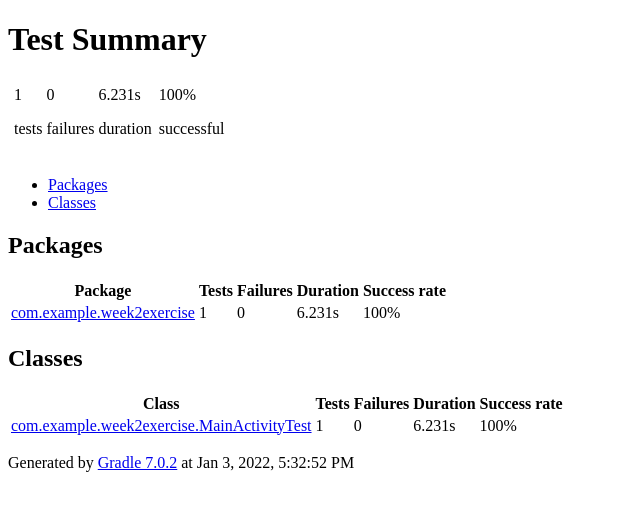
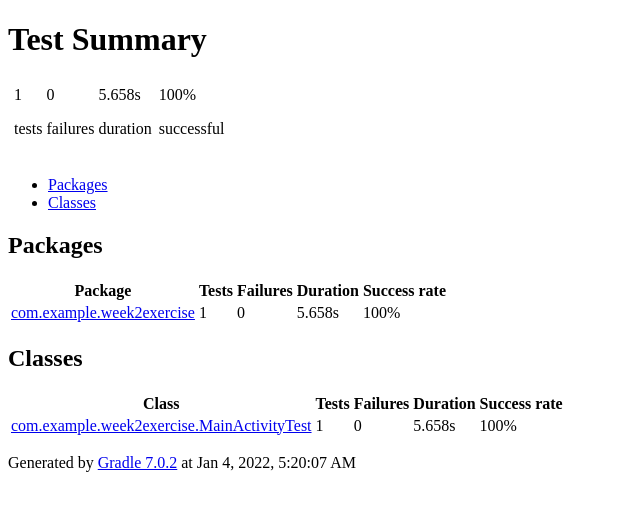
Before and after one commit to Linus-Tay/Capstone-Website, a plain HTML site: page unit-test.html in a window 1280 px wide. Shown: the full height of the page, 0-640 px from the left. Drawn offline with Linux system fonts and the light colour scheme.

Commit message:
Update from https://github.com/Capstone-Grading-Made-Simple/Weekly_Exercise-2/commit/099c03b261d856becc0d556011270cafee23c041

```diff
--- a/unit-test.html
+++ b/unit-test.html
@@ -31,7 +31,7 @@
 </td>
 <td>
 <div class="infoBox" id="duration">
-<div class="counter">6.231s</div>
+<div class="counter">5.658s</div>
 <p>duration</p>
 </div>
 </td>
@@ -76,7 +76,7 @@
 </td>
 <td>1</td>
 <td>0</td>
-<td>6.231s</td>
+<td>5.658s</td>
 <td class="success">100%</td>
 </tr>
 </tbody>
@@ -100,7 +100,7 @@
 <a href="com.example.week2exercise.MainActivityTest.html">com.example.week2exercise.MainActivityTest</a>
 <td>1</td>
 <td>0</td>
-<td>6.231s</td>
+<td>5.658s</td>
 <td class="success">100%</td>
 </tr>
 </tbody>
@@ -109,7 +109,7 @@
 </div>
 <div id="footer">
 <p>Generated by
-<a href="http://www.gradle.org">Gradle 7.0.2</a> at Jan 3, 2022, 5:32:52 PM</p>
+<a href="http://www.gradle.org">Gradle 7.0.2</a> at Jan 4, 2022, 5:20:07 AM</p>
 </div>
 </div>
 </body>
```
